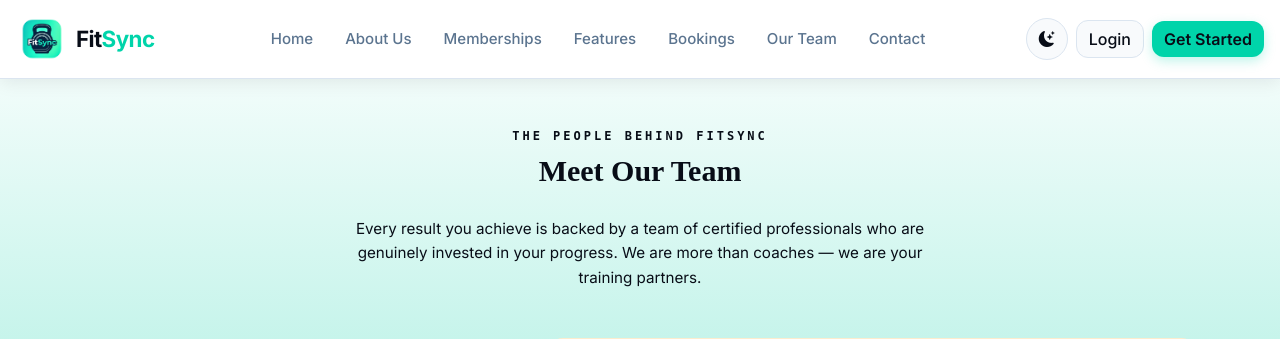
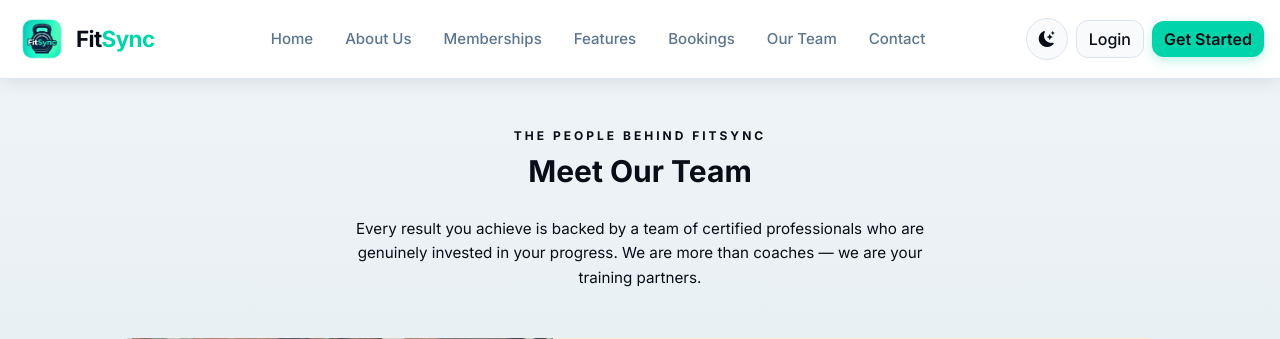
Before and after one commit to hanshineeteeluckdherry-rgb/FitSync, a Django app: page /ourteam/ in a window 1280 px wide. Shown: the top 339 px of the page. Run offline with Django 5.2, Linux system fonts and the light colour scheme.

Commit message:
Continuation of all page

```diff
--- a/static/css/ourteam.css
+++ b/static/css/ourteam.css
@@ -1,21 +1,61 @@
 html[data-theme="dark"],
 :root {
+
+    --page-bg-gradient: linear-gradient(
+        180deg,
+        #070E1B 0%,
+        #09172B 30%,
+        #0A2A38 65%,
+        #0B3A36 100%
+    );
+
     --card-bg: #0B132B;
     --card-title-color: #FFFFFF;
     --card-text-color: rgba(255, 255, 255, 0.85);
     --card-tag-bg: rgba(217, 119, 6, 0.15);
     --card-tag-border: rgba(217, 119, 6, 0.4);
     --card-tag-text: #F59E0B;
+    --filter-btn-bg:#121D30;
+    --filter-btn-border:#1C2D45;
+    --filter-btn-text:#FFFFFF;
+    --filter-btn-hover-text:#FFFFFF;
+    --filter-btn-hover-border:rgba(0,229,160,0.15);
+    --filter-btn-active-bg: rgba(0, 229, 160, 0.15);
+    --filter-btn-active-border: #00E5A0;
+    --filter-btn-active-text: #00E5A0;
 }
 
 /* Light Mode Theme */
 html[data-theme="light"] {
+
+    --page-bg-gradient: linear-gradient(
+        180deg,
+        #f0f4f8 0%,
+        #E2ECF0 40%,
+        #C2E0D8 80%,
+        #A8DACD 100%
+    );
+
     --card-bg: #FFFFFF;
     --card-title-color: #061826;
     --card-text-color: #243545;
     --card-tag-bg: #F3F4F6;
     --card-tag-border: #E5E7EB;
     --card-tag-text: #374151;
+    --filter-btn-bg: #FFFFFF;
+    --filter-btn-border: #E2E8F0;
+    --filter-btn-text: #243545;
+    --filter-btn-hover-text: #061826;
+    --filter-btn-hover-border: #CBD5E1;
+    --filter-btn-active-bg: #061826;
+    --filter-btn-active-border: #061826;
+    --filter-btn-active-text: #FFFFFF;
+}
+
+body {
+    background: var(--page-bg-gradient) !important;
+    background-attachment: fixed; /* Keeps gradient stationary during scrolling */
+    min-height: 100vh;
 }
 
 
@@ -24,7 +64,7 @@ html[data-theme="light"] {
     flex-direction: column;
     align-items: center;
     align-self: stretch;
-    font-family: 'JetBrains Mono', monospace;
+    font-family: 'Inter';
     font-size: 0.75rem;
     font-weight: 700;
     letter-spacing: 0.25em;
@@ -36,7 +76,7 @@ html[data-theme="light"] {
 .team-title{
     color: var(--ramp-white-1000);
     text-align: center;
-    font-family: Outfit;
+    font-family:'Inter';
     font-size: 30px;
     font-style: normal;
     font-weight: 700;
--- a/templates/ourteam/ourteam.html
+++ b/templates/ourteam/ourteam.html
@@ -26,7 +26,7 @@
                 <div class="row g-0 align-items-center">
                     <div class="col-lg-5 col-md-6">
                         <div class="featured-img-wrapper">
-                            <img src="{% static 'img/ourteam/therock.jpg' %}" alt="Dwayne Johnson" class="img-fluid">
+                            <img src="{% static 'img/ourteam/dwane.png' %}" alt="Dwayne Johnson" class="img-fluid">
                         </div>
                     </div>
                     <div class="col-lg-7 col-md-6">
```
Also changed, not shown: other parts of static/css/ourteam.css (+85 -6 lines), static/img/ourteam/dwane.png (renamed from static/img/ourteam/80d9dea8b59cb8139caf1b20513606566ed64a32.png).
